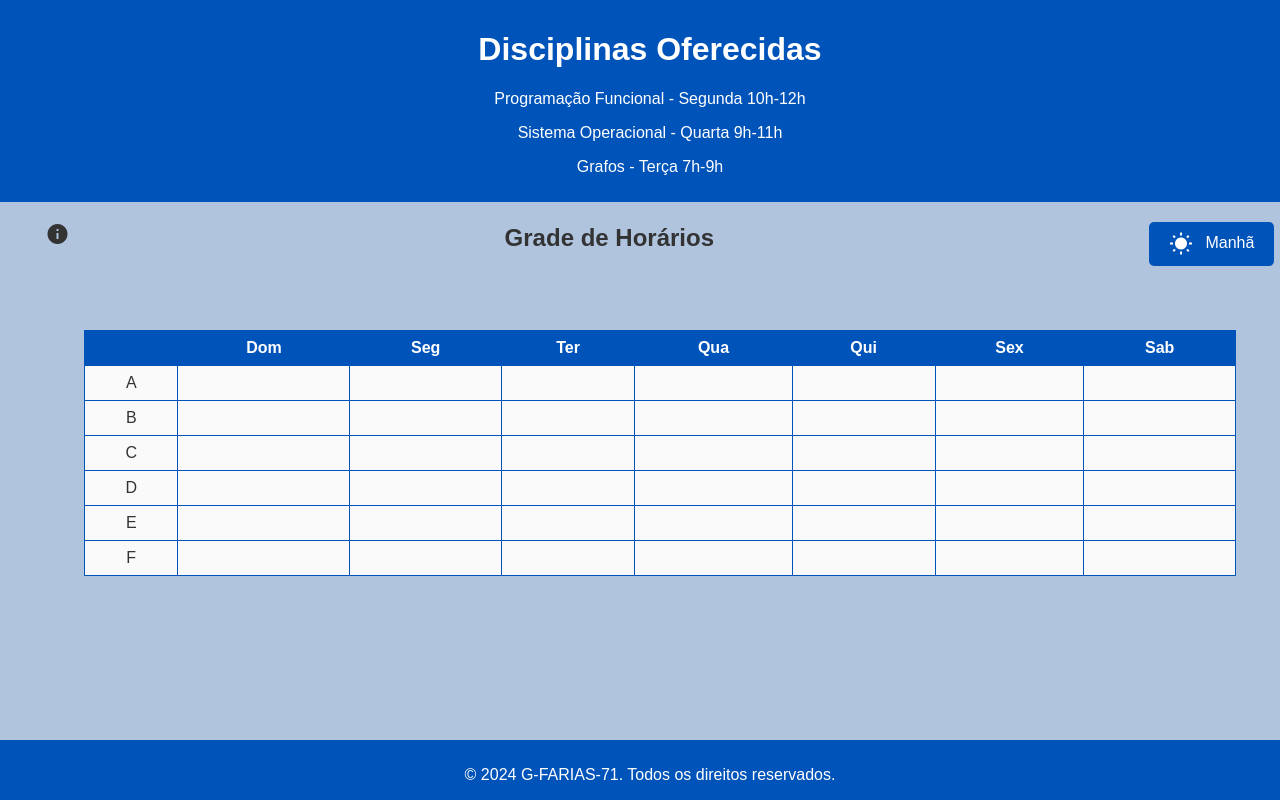
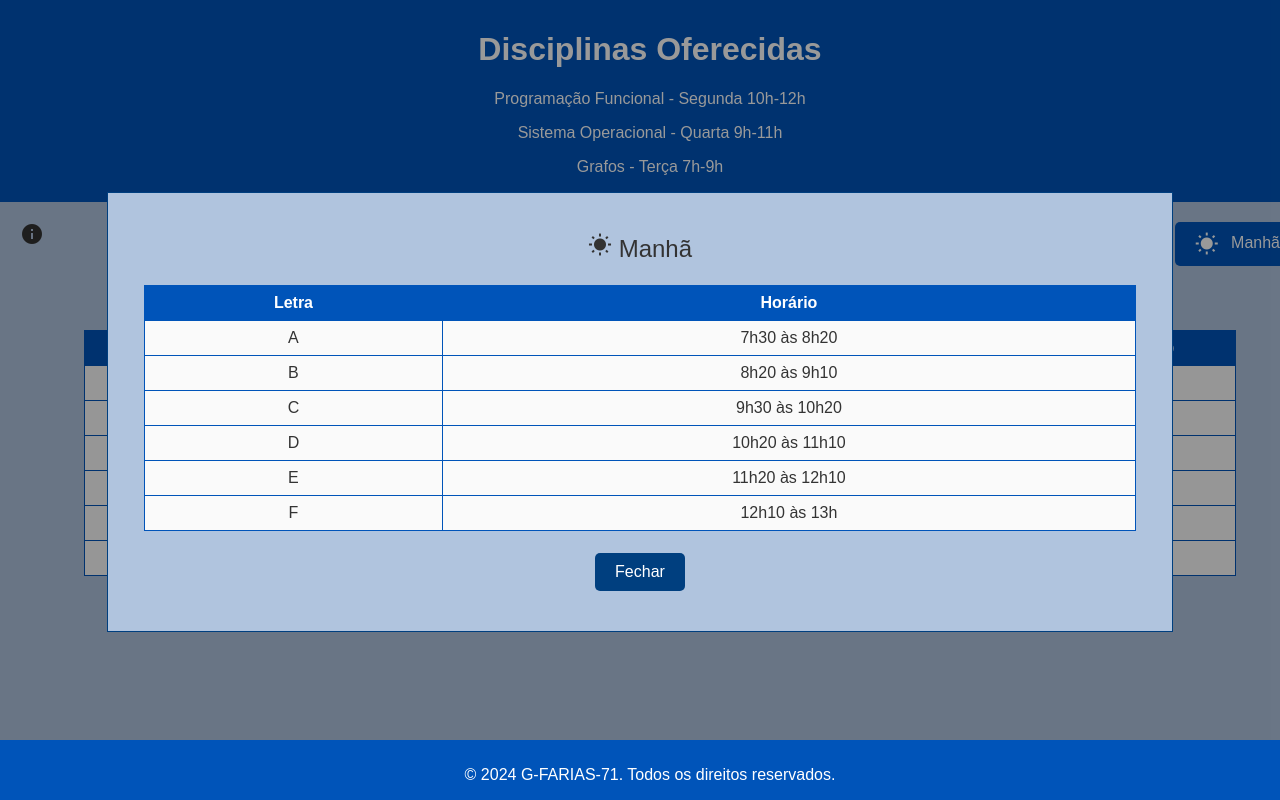
Before and after one commit to G-FARIAS-71/unifor_matricula_helper, a plain HTML site: page index.html in a window 1280 px wide. Both pictures are taken after a click on the icon "info". Shown: the top 800 px of the page. Drawn offline with Linux system fonts and the light colour scheme.

Commit message:
modal implementado

```diff
--- a/assets/css/grade.css
+++ b/assets/css/grade.css
@@ -6,7 +6,7 @@
 }
 
 .secao.grade h2,
-#grade-info,
+#grade-info
 #turno-btn {
     margin: 0 2%;
 }
--- /dev/null
+++ b/assets/css/grade_modal.css
@@ -0,0 +1,71 @@
+.modal {
+    display: none;
+    position: fixed;
+    left: 0;
+    top: 0;
+    width: 100%;
+    height: 100%;
+    overflow: auto;
+    background-color: rgba(0, 0, 0, 0.4);
+}
+
+.modal-content {
+    background-color: var(--cor-fundo-principal);
+    margin: 15% auto;
+    padding: 20px;
+    border: 1px solid var(--cor-fundo-superior-inferior-dark);
+    width: 80%;
+}
+
+.modal-header, .modal-footer {
+    padding: 20px 16px;
+    color: var(--cor-texto-principal);
+}
+
+.modal-header {
+    font-size: 24px;
+}
+
+.modal-body {
+    display: flexbox;
+    flex-direction: column;
+    align-items: center;
+    padding: 2px 16px;
+    color: var(--cor-texto-principal);
+}
+
+.modal-body table {
+    width: 100%;
+    border-collapse: collapse;
+}
+
+.modal-body th,
+.modal-body td {
+    border: 1px solid var(--cor-fundo-superior-inferior);
+    padding: 8px;
+    text-align: center;
+}
+
+.modal-body th {
+    background-color: var(--cor-fundo-superior-inferior);
+    color: var(--cor-texto-superior-inferior);
+}
+
+.modal-body td {
+    background-color: var(--cor-fundo-grade-td);
+    color: var(--cor-texto-principal);
+}
+
+#fechar-modal {
+    padding: 10px 20px;
+    background-color: var(--cor-fundo-superior-inferior-dark);
+    color: var(--cor-texto-superior-inferior);
+    border: none;
+    border-radius: 5px;
+    cursor: pointer;
+    font-size: 1em;
+}
+
+#fechar-modal:hover {
+    background-color: var(--cor-fundo-superior-inferior);
+}
--- a/assets/js/grade.js
+++ b/assets/js/grade.js
@@ -36,6 +36,7 @@ function exibirGradeManha(){
     </span> Manhã
 `;
     construirGrade();
+    mudar_turno_modal();
     // TODO: lógica para buscar os horários da manhã
 }
 
@@ -49,6 +50,7 @@ function exibirGradeTarde(){
     </span> Tarde
 `;
     construirGrade();
+    mudar_turno_modal();
     // TODO: lógica para buscar os horários da tarde
 }
 
@@ -62,10 +64,9 @@ function exibirGradeNoite(){
     </span> Noite
 `;
     construirGrade();
+    mudar_turno_modal();
     // TODO: lógica para buscar os horários da noite
 }
-
-let grade_info = document.getElementById('grade-info');
 
 document.addEventListener('DOMContentLoaded', function() {
     exibirGradeManha();
@@ -75,8 +76,4 @@ document.addEventListener('DOMContentLoaded', function() {
         else if (turno === 1) exibirGradeNoite();
         else exibirGradeManha();
     });
-
-    grade_info.addEventListener('click', function() {
-
-    })
 });
--- /dev/null
+++ b/assets/js/grade_modal.js
@@ -0,0 +1,69 @@
+// Obter o modal
+let modal = document.getElementById("modal-grade");
+
+// Obter o botão que abre o modal
+let btn = document.getElementById("grade-info");
+
+// Obter o botão que fecha o modal
+let span = document.getElementById("fechar-modal");
+
+modal.style.display = "none";
+
+function mudar_turno_modal() {
+    let turnoIcone = document.getElementById('turno-info');
+    let turnoTexto = document.querySelector('.modal-turno');
+    let tabela = document.querySelector('.modal-body table');
+
+    let horarios = [];
+    if (turno === 0) {
+        turnoIcone.textContent = 'wb_sunny';
+        turnoTexto.textContent = 'Manhã';
+        horarios = [
+            ['A', '7h30 às 8h20'], ['B', '8h20 às 9h10'],
+            ['C', '9h30 às 10h20'], ['D', '10h20 às 11h10'],
+            ['E', '11h20 às 12h10'], ['F', '12h10 às 13h']
+        ];
+    } else if (turno === 1) {
+        turnoIcone.textContent = 'brightness_5';
+        turnoTexto.textContent = 'Tarde';
+        horarios = [
+            ['A', '13h30 às 14h20'], ['B', '14h20 às 15h10'],
+            ['C', '15h30 às 16h20'], ['D', '16h20 às 17h10'],
+            ['E', '17h20 às 18h10'], ['F', '18h10 às 19h']
+        ];
+    } else if (turno === 2) {
+        turnoIcone.textContent = 'brightness_3';
+        turnoTexto.textContent = 'Noite';
+        horarios = [
+            ['A', '19h às 19h50'], ['B', '19h50 às 20h40'],
+            ['C', '21h às 21h50'], ['D', '21h50 às 22h40']
+        ];
+    }
+
+    // Atualizar a tabela
+    let htmlTabela = `<tr><th>Letra</th><th>Horário</th></tr>`;
+    horarios.forEach(horario => {
+        htmlTabela += `<tr><td>${horario[0]}</td><td>${horario[1]}</td></tr>`;
+    });
+    tabela.innerHTML = htmlTabela;
+}
+
+document.addEventListener('DOMContentLoaded', function(){
+
+    // Quando o usuário clica no botão, abrir o modal
+    btn.onclick = function() {
+        modal.style.display = "block";
+    }
+
+    // Quando o usuário clica em "Fechar", fechar o modal
+    span.onclick = function() {
+        modal.style.display = "none";
+    }
+
+    // Fechar o modal se o usuário clicar fora dele
+    window.onclick = function(event) {
+        if (event.target == modal) {
+            modal.style.display = "none";
+        }
+    }
+})
--- a/index.html
+++ b/index.html
@@ -12,9 +12,11 @@
     <link rel="stylesheet" href="assets/css/superior.css">
     <link rel="stylesheet" href="assets/css/grade.css">
     <link rel="stylesheet" href="assets/css/inferior.css">
+    <link rel="stylesheet" href="assets/css/grade_modal.css">
     <script src="assets/lista_disciplinas/disciplinas.js"></script>
     <script src="assets/js/superior.js" defer></script>
     <script src="assets/js/grade.js" defer></script>
+    <script src="assets/js/grade_modal.js" defer></script>
 </head>
 <body>
     <div class="secao superior">
@@ -60,6 +62,54 @@
             <!-- Linhas da Tabela -->
             <!-- As linhas serão adicionadas dinamicamente pelo JavaScript -->
         </table>
+
+        <!-- Modal que será exibido ao apertar no botão grade-info -->
+        <div id="modal-grade" class="modal">
+            <div class="modal-content">
+                <div class="modal-header">
+                    <i class="material-icons" id="turno-info">
+                        wb_sunny
+                    </i> <span class="modal-turno">Manhã</span>
+                </div>
+                <div class="modal-body">
+                    <!-- tabela que explica os horários da Unifor -->
+                    <table>
+                        <tr>
+                            <th>Letra</th>
+                            <th>Horário</th>
+                        </tr>
+                        <tr>
+                            <td>A</td>
+                            <td>7h30 às 8h20</td>
+                        </tr>
+                        <tr>
+                            <td>B</td>
+                            <td>8h20 às 9h10</td>
+                        </tr>
+                        <tr>
+                            <td>C</td>
+                            <td>9h30 às 10h20</td>
+                        </tr>
+                        <tr>
+                            <td>D</td>
+                            <td>10h20 às 11h10</td>
+                        </tr>
+                        <tr>
+                            <td>E</td>
+                            <td>11h20 às 12h10</td>
+                        </tr>
+                        <tr>
+                            <td>F</td>
+                            <td>12h10 às 13h</td>
+                        </tr>
+                    </table>
+                </div>
+                <div class="modal-footer">
+                    <button id="fechar-modal">Fechar</button>
+                </div>
+            </div>
+        </div>
+
     </div>
 
 
```
